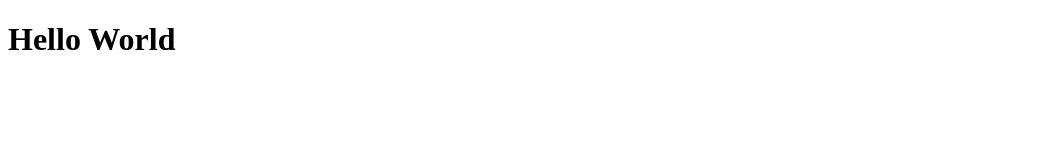
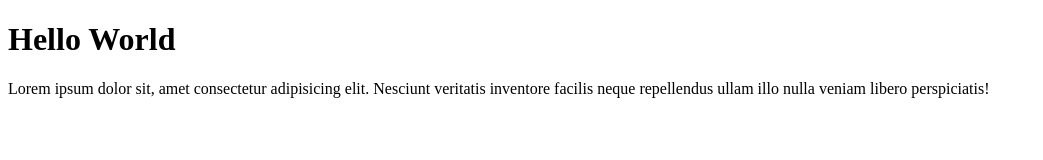
Before and after one commit to priyanshu2024/first-commit, a plain HTML site: page index.html in a window 1280 px wide. Shown: the whole page, without its empty margins (0-1043 px from the left). Drawn offline with Linux system fonts and the light colour scheme.

Commit message:
some changes

```diff
--- a/index.html
+++ b/index.html
@@ -8,5 +8,6 @@
 </head>
 <body>
     <h1>Hello World</h1>
+    <p>Lorem ipsum dolor sit, amet consectetur adipisicing elit. Nesciunt veritatis inventore facilis neque repellendus ullam illo nulla veniam libero perspiciatis!</p>
 </body>
 </html>
```
